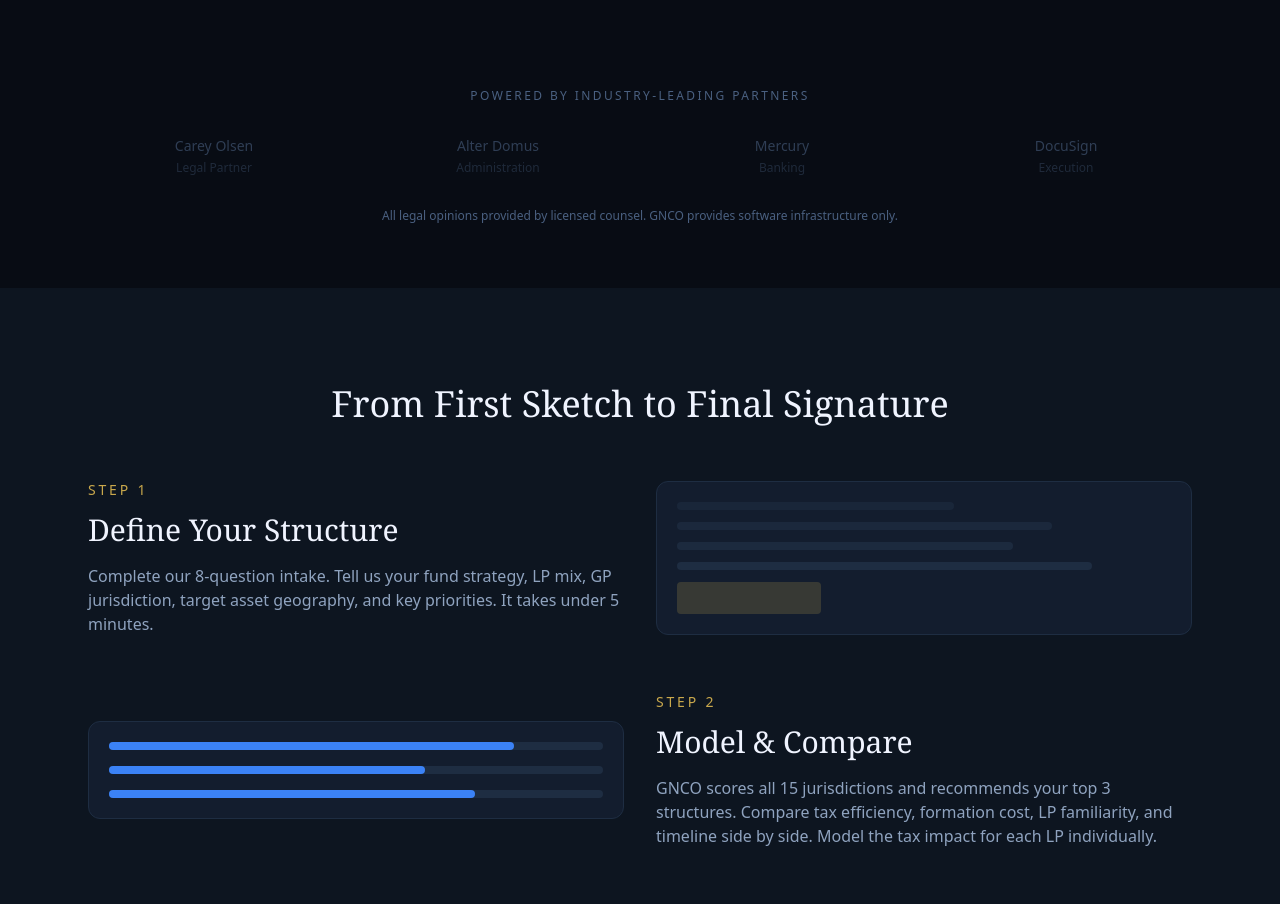
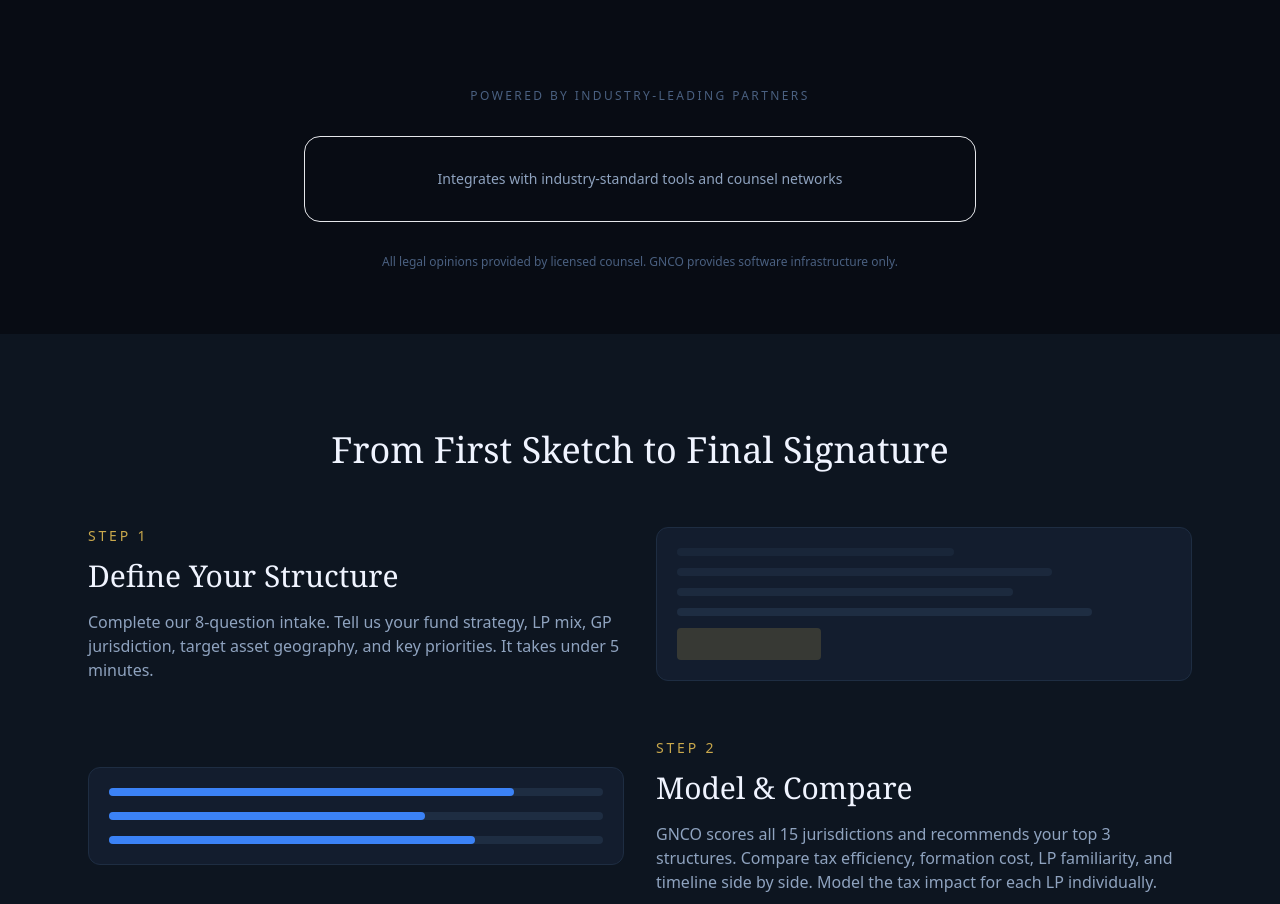
Before and after one commit to hugelifecy-arch/GNCO-2.0, a Next.js app in the folder gnco-platform/: page / in a window 1280 px wide. Shown: the part 3100-4004 px from the top of the page. Built offline with nearby package versions, Linux system fonts and the light colour scheme; no server answers.

Commit message:
Remove unverified partner logos from landing strip

```diff
--- a/gnco-platform/src/components/landing/PartnerStrip.tsx
+++ b/gnco-platform/src/components/landing/PartnerStrip.tsx
@@ -6,23 +6,10 @@ export function PartnerStrip() {
           Powered by industry-leading partners
         </p>
 
-        <div className="grid grid-cols-2 items-center gap-8 opacity-60 md:grid-cols-4">
-          <div className="text-center font-sans text-sm text-text-tertiary">
-            Carey Olsen
-            <div className="mt-1 text-xs text-text-tertiary/60">Legal Partner</div>
-          </div>
-          <div className="text-center font-sans text-sm text-text-tertiary">
-            Alter Domus
-            <div className="mt-1 text-xs text-text-tertiary/60">Administration</div>
-          </div>
-          <div className="text-center font-sans text-sm text-text-tertiary">
-            Mercury
-            <div className="mt-1 text-xs text-text-tertiary/60">Banking</div>
-          </div>
-          <div className="text-center font-sans text-sm text-text-tertiary">
-            DocuSign
-            <div className="mt-1 text-xs text-text-tertiary/60">Execution</div>
-          </div>
+        <div className="mx-auto max-w-2xl rounded-2xl border border-border-subtle bg-bg-secondary/40 px-6 py-8 text-center">
+          <p className="font-sans text-sm text-text-secondary">
+            Integrates with industry-standard tools and counsel networks
+          </p>
         </div>
 
         <p className="mx-auto mt-8 max-w-2xl text-center text-xs text-text-tertiary">
```
